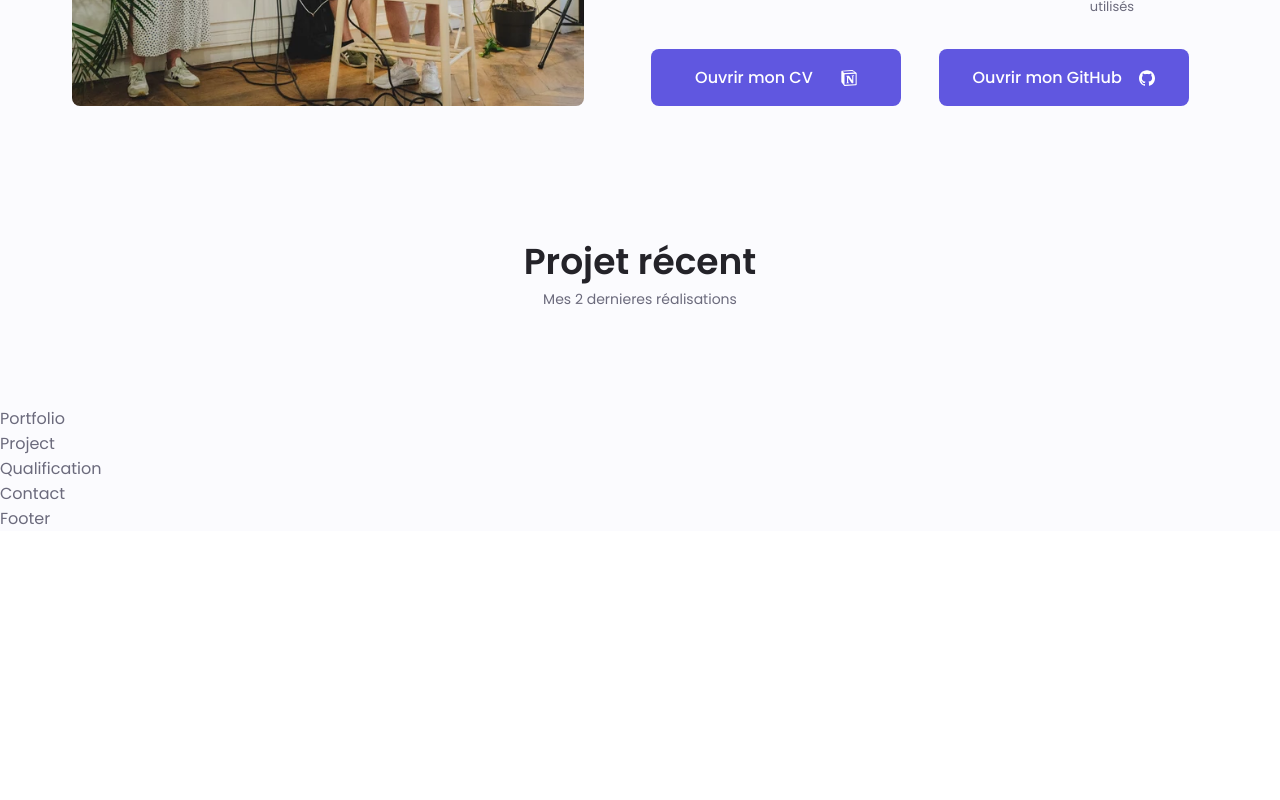
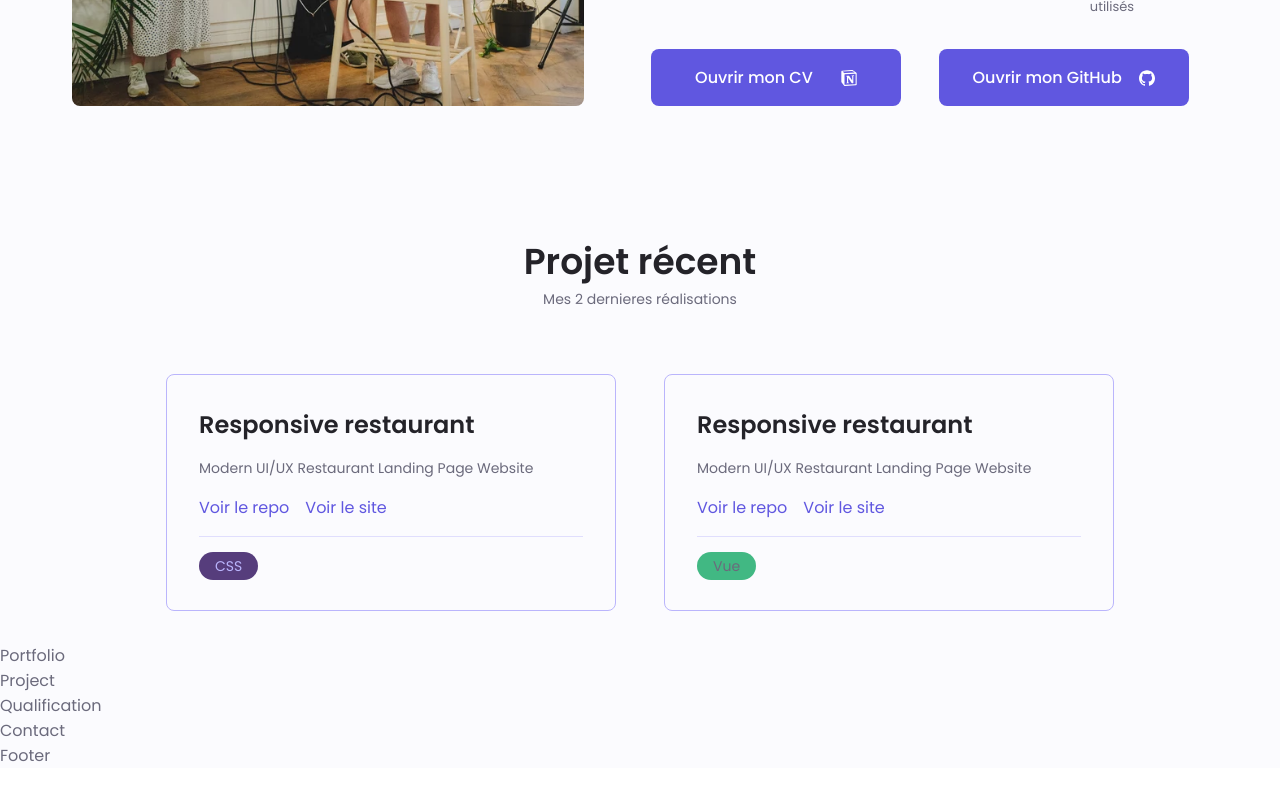
Before and after one commit to FabKaiz/portfolio-react, a React (Create React App) app: page / in a window 1280 px wide. Shown: the part 1296-2096 px from the top of the page. Before the commit the page ends 1875 px from the top, so only its background shows below. Built offline with nearby package versions, Linux system fonts and the light colour scheme; no server answers.

Commit message:
added solid data to work without api

```diff
--- a/src/components/RepoCard/RepoCard.jsx
+++ b/src/components/RepoCard/RepoCard.jsx
@@ -23,7 +23,7 @@ const RepoCard = ({ repo }) => {
         <a href={repo.html_url} target="_blank" rel="noreferrer">
           Voir le repo
         </a>
-        <a href={repo.homepage}  target="_blank" rel="noreferrer">
+        <a href={repo.homepage} target="_blank" rel="noreferrer">
           Voir le site
         </a>
       </div>
--- a/src/container/RecentWork/RecentWork.jsx
+++ b/src/container/RecentWork/RecentWork.jsx
@@ -6,17 +6,15 @@ import { RepoCard } from '../../components';
 
 const RecentWork = () => {
   const [repos, setRepos] = useState([])
-  console.log(repos);
 
-  useEffect(() => {
-      axios({
-        method: 'GET',
-        url: 'https://api.github.com/users/fabkaiz/repos?sort=updated'
-      }).then(res => {
-        console.log(res)
-        setRepos(res.data)
-      })
-  }, []);
+  // useEffect(() => {
+  //     axios({
+  //       method: 'GET',
+  //       url: 'https://api.github.com/users/fabkaiz/repos?sort=updated'
+  //     }).then(res => {
+  //       setRepos(res.data)
+  //     })
+  // }, []);
 
   const slicedRepos= repos.slice(0, 2);
 
@@ -35,6 +33,48 @@ const RecentWork = () => {
         {slicedRepos.map(renderRepo)}
       </div>
 
+      {/* SOLID DATA FOR DEV ONLY */}
+      <div className="recent__work-container">
+        <div className="repo__content">
+          <div className="repo__container">
+            <h2 className="repo__title">
+              Responsive restaurant
+            </h2>
+            <p>Modern UI/UX Restaurant Landing Page Website</p>
+            <div className="repo__buttons">
+              <a href='https://github.com/FabKaiz/gerich-restaurant' target="_blank" rel="noreferrer">
+                Voir le repo
+              </a>
+              <a href='https://github.com/FabKaiz/gerich-restaurant' target="_blank" rel="noreferrer">
+                Voir le site
+              </a>
+            </div>
+            <div className="line"></div>
+            <span className={`repo__language-tag CSS`} >CSS</span>
+          </div>
+        </div>
+
+        <div className="repo__content">
+          <div className="repo__container">
+            <h2 className="repo__title">
+              Responsive restaurant
+            </h2>
+            <p>Modern UI/UX Restaurant Landing Page Website</p>
+            <div className="repo__buttons">
+              <a href='https://github.com/FabKaiz/gerich-restaurant' target="_blank" rel="noreferrer">
+                Voir le repo
+              </a>
+              <a href='https://github.com/FabKaiz/gerich-restaurant' target="_blank" rel="noreferrer">
+                Voir le site
+              </a>
+            </div>
+            <div className="line"></div>
+            <span className={`repo__language-tag Vue`} >Vue</span>
+          </div>
+        </div>
+
+      </div>
+
 
     </section>
   )
```
